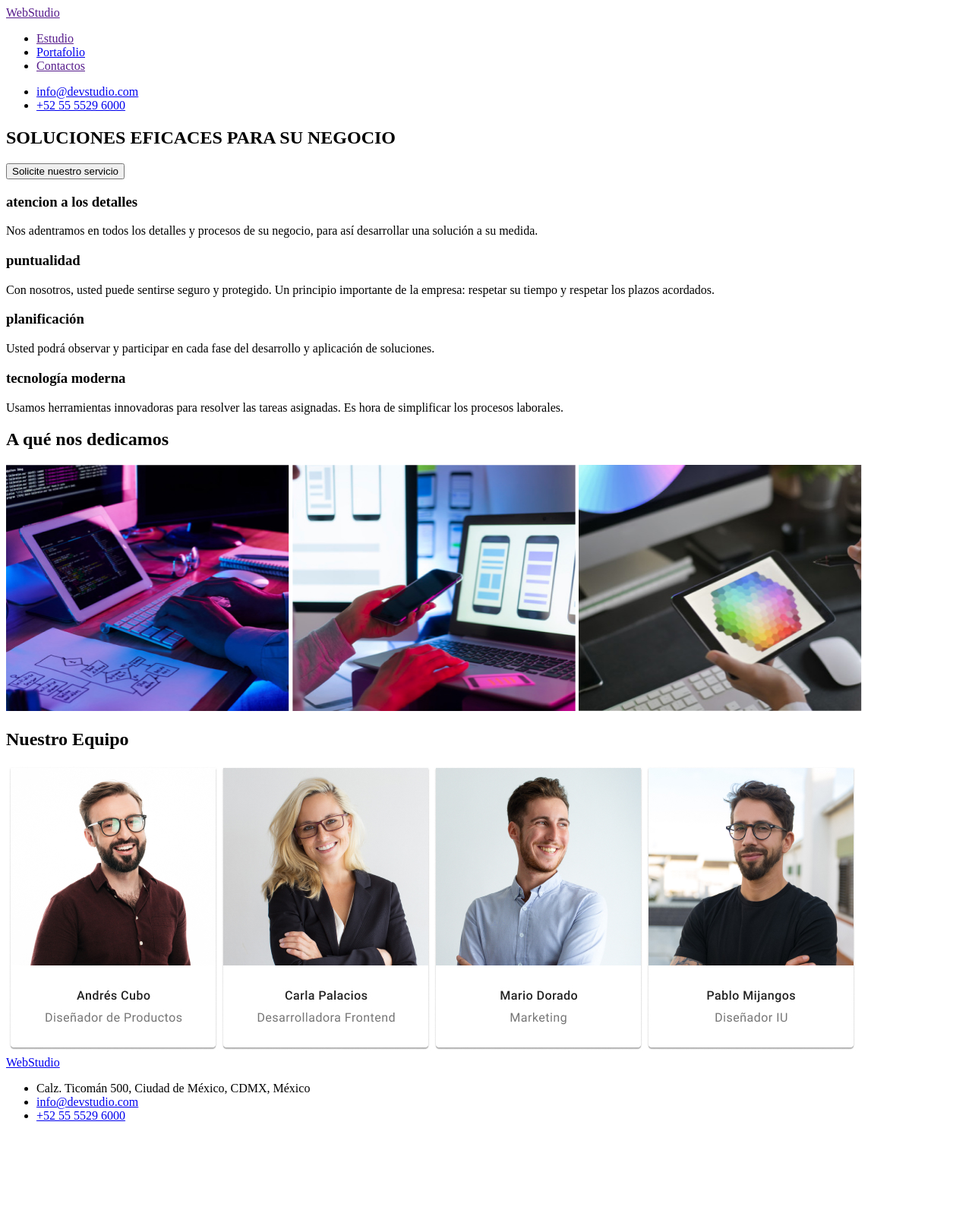
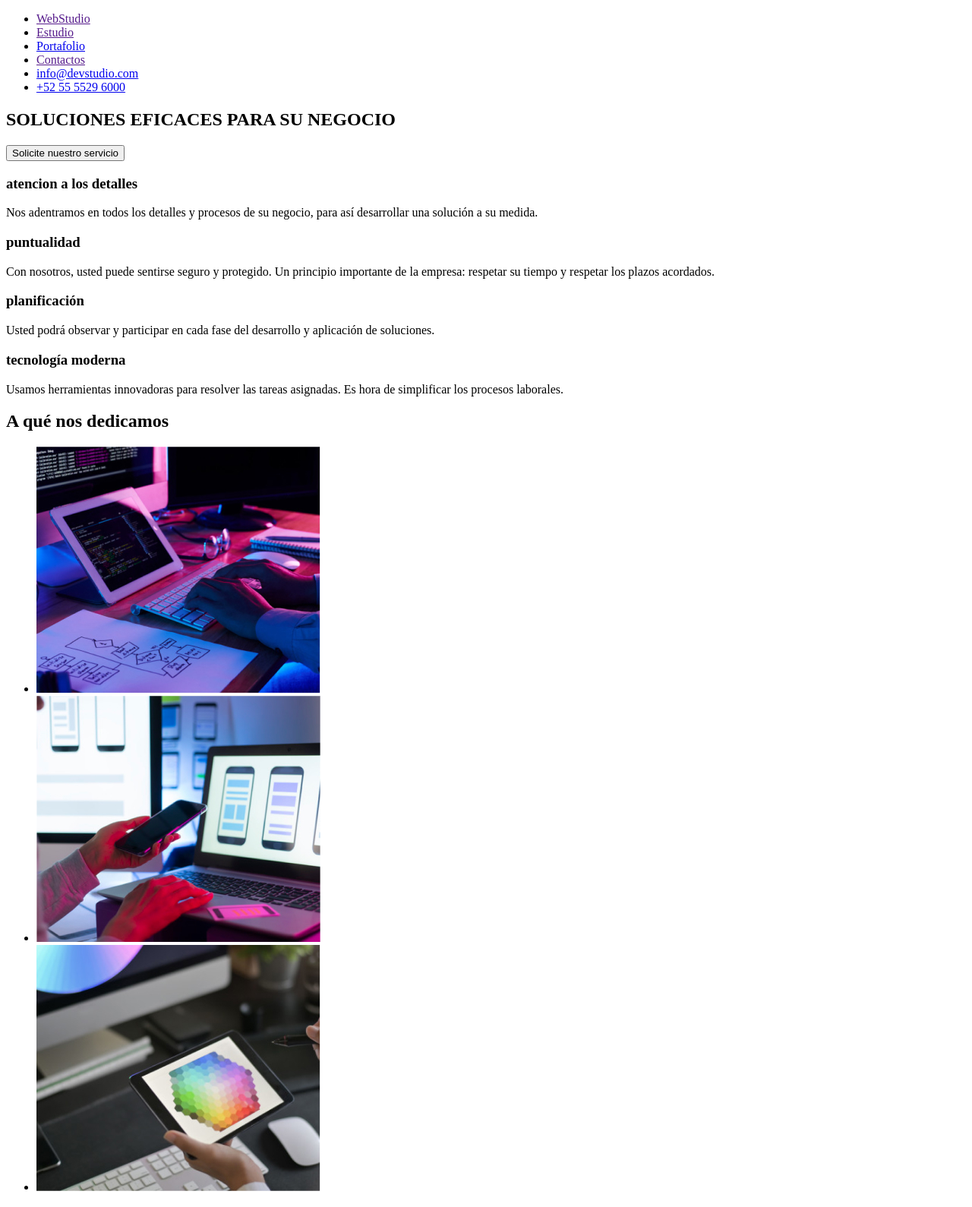
Before and after one commit to Sergio578/goit-markup-hw-01, a plain HTML site: page index.html in a window 1280 px wide. Shown: the top 1589 px of the page at 76% size. Before the commit the page ends 1494 px from the top, so only its background shows below. Drawn offline with Linux system fonts and the light colour scheme.

Commit message:
correción de tarea1 html

```diff
--- a/index.html
+++ b/index.html
@@ -1,30 +1,24 @@
 <!DOCTYPE html>
-<html lang="en">
+<html lang="es">
   <head>
     <meta charset="UTF-8" />
     <meta http-equiv="X-UA-Compatible" content="IE=edge" />
     <meta name="viewport" content="width=device-width, initial-scale=1.0" />
     <title>Studio</title>
-<enlace href="https: //fonts.googleapis.com/css2? family= Raleway:wght@700 &familia= Roboto:peso@400;500 & display=swap" rel="stylesheet">
-  <link rel="stylesheet" href="/goit-markup-hw-01/css/styles.css">
   </head>
   <body>
     <!-- encabezado de la pagina con listas de navegación -->
     <header>
-      <div><a href="">WebStudio</a></div>
       <nav>
         <ul>
+          <li><a href="">WebStudio</a></li>
           <li><a href="">Estudio</a></li>
-          <li><a href="/goit-markup-hw-01/portafolio.html">Portafolio</a></li>
+          <li><a href="/goit-markup-hw-02/portafolio.html">Portafolio</a></li>
           <li><a href="">Contactos</a></li>
+          <li><a href="mailto:info@devstudio.com">info@devstudio.com</a></li>
+          <li><a href="tel:+525555296000">+52 55 5529 6000</a></li>
         </ul>
       </nav>
-      <div>
-        <ul>
-          <li><a href="mailto:info@devstudio.com">info@devstudio.com</a></li>
-          <li><a href="tel:+52 55 5529 6000">+52 55 5529 6000</a></li>
-        </ul>
-      </div>
     </header>
 
     <!-- titulo principal  y boton de navegacion -->
@@ -40,92 +34,97 @@
 
       <!-- parrafos de contenido -->
       <section>
-        <div>
         <h3>atencion a los detalles</h3>
         <p>
           Nos adentramos en todos los detalles y procesos de su negocio, para
           así desarrollar una solución a su medida.
         </p>
-        </div>
-        <div>
         <h3>puntualidad</h3>
         <p>
           Con nosotros, usted puede sentirse seguro y protegido. Un principio
           importante de la empresa: respetar su tiempo y respetar los plazos
           acordados.
         </p>
-        </div>
-        <div>
         <h3>planificación</h3>
         <p>
           Usted podrá observar y participar en cada fase del desarrollo y
           aplicación de soluciones.
         </p>
-        </div>
-        <div>
         <h3>tecnología moderna</h3>
         <p>
-            Usamos herramientas innovadoras para resolver las tareas asignadas.
-            Es hora de simplificar los procesos laborales.
+          Usamos herramientas innovadoras para resolver las tareas asignadas. Es
+          hora de simplificar los procesos laborales.
         </p>
-        </div>
       </section>
 
       <!-- sección a que nos dedicamos imagenes de contenido -->
       <section>
-        <div>
         <h2>A qué nos dedicamos</h2>
-        </div>
-        <div>
+        <ul>
+          <li>
             <img
-            src="/goit-markup-hw-01/img/Desktop.jpg"
-            alt="manos sobre teclado de computador"
-            width="373.16"
+              src="images/desktop.jpg"
+              alt="imagen de persona escribiendo sobre teclado"
             />
+          </li>
+          <li>
             <img
-            src="/goit-markup-hw-01/img/Mobile.jpg"
-            alt="manos sobre mobil"
-            width="373.16"
+              src="images/mobile.jpg"
+              alt="imagen de persona escribiendo sobre mobil"
             />
+          </li>
+          <li>
             <img
-            src="/goit-markup-hw-01/img/Laptop.jpg"
-            alt="manos sobre laptop"
-            width="373.16"
+              src="images/laptop.jpg"
+              alt="imagen de persona escribiendo sobre laptop"
             />
-        </div>
+          </li>
+        </ul>
       </section>
 
       <!-- seccion nuestro equipo integrandes del equipo -->
       <section>
-        <table>
         <h2>Nuestro Equipo</h2>
-          <tbody>
-            <tr>
-              <td>
-                <img src="/goit-markup-hw-01/img/tarjeta del equipo 1.jpg" alt="persona del equipo">
-              </td>
-              <td>
-                <img src="/goit-markup-hw-01/img/tarjeta del equipo 2.jpg" alt="persona del equipo">
-              </td>
-              <td>
-                <img src="/goit-markup-hw-01/img/tarjeta del equipo 3.jpg" alt="persona del equipo">
-              </td>
-              <td>
-                 <img src="/goit-markup-hw-01/img/tarjeta del equipo 4.jpg" alt="persona del equipo"
-              </td>
-            </tr>
-          </tbody>
-        </table>
+        <ul>
+          <li>
+            <img
+              src="images/tarjeta1.jpg"
+              alt="imagen de persona del equipo de trabajo"
+              width="300"
+            />
+          </li>
+          <li>
+            <img
+              src="images/tarjeta2.jpg"
+              alt="imagen de persona del equipo de trabajo"
+              width="300"
+            />
+          </li>
+          <li>
+            <img
+              src="images/tarjeta3.jpg"
+              alt="imagen de persona del equipo de trabajo"
+              width="300"
+            />
+          </li>
+          <li>
+            <img
+              src="images/tarjeta4.jpg"
+              alt="imagen de persona del equipo de trabajo"
+              width="300"
+            />
+          </li>
+        </ul>
       </section>
     </main>
 
     <!-- pie de pagina -->
     <footer>
-      <div><a href="WebStudio">WebStudio</a></div>
       <ul>
+        <li><a href="WebStudio">WebStudio</a></li>
         <li>Calz. Ticomán 500, Ciudad de México, CDMX, México</li>
         <li><a href="mailto:info@devstudio.com">info@devstudio.com</a></li>
-        <li><a href="tel:+52 55 5529 6000">+52 55 5529 6000</a></li>
+        <li><a href="tel:+525555296000">+52 55 5529 6000</a></li>
       </ul>
     </footer>
   </body>
```
Also changed, not shown: .prettierrc.json, images/desktop.jpg (renamed from img/Desktop.jpg), images/laptop.jpg (renamed from img/Laptop.jpg), images/mobile.jpg (renamed from img/Mobile.jpg), images/tarjeta1.jpg (renamed from img/tarjeta del equipo 1.jpg), images/tarjeta2.jpg (renamed from img/tarjeta del equipo 2.jpg), images/tarjeta3.jpg (renamed from img/tarjeta del equipo 3.jpg), images/tarjeta4.jpg (renamed from img/tarjeta del equipo 4.jpg). Lines whose indentation alone changed are shown as unchanged.
